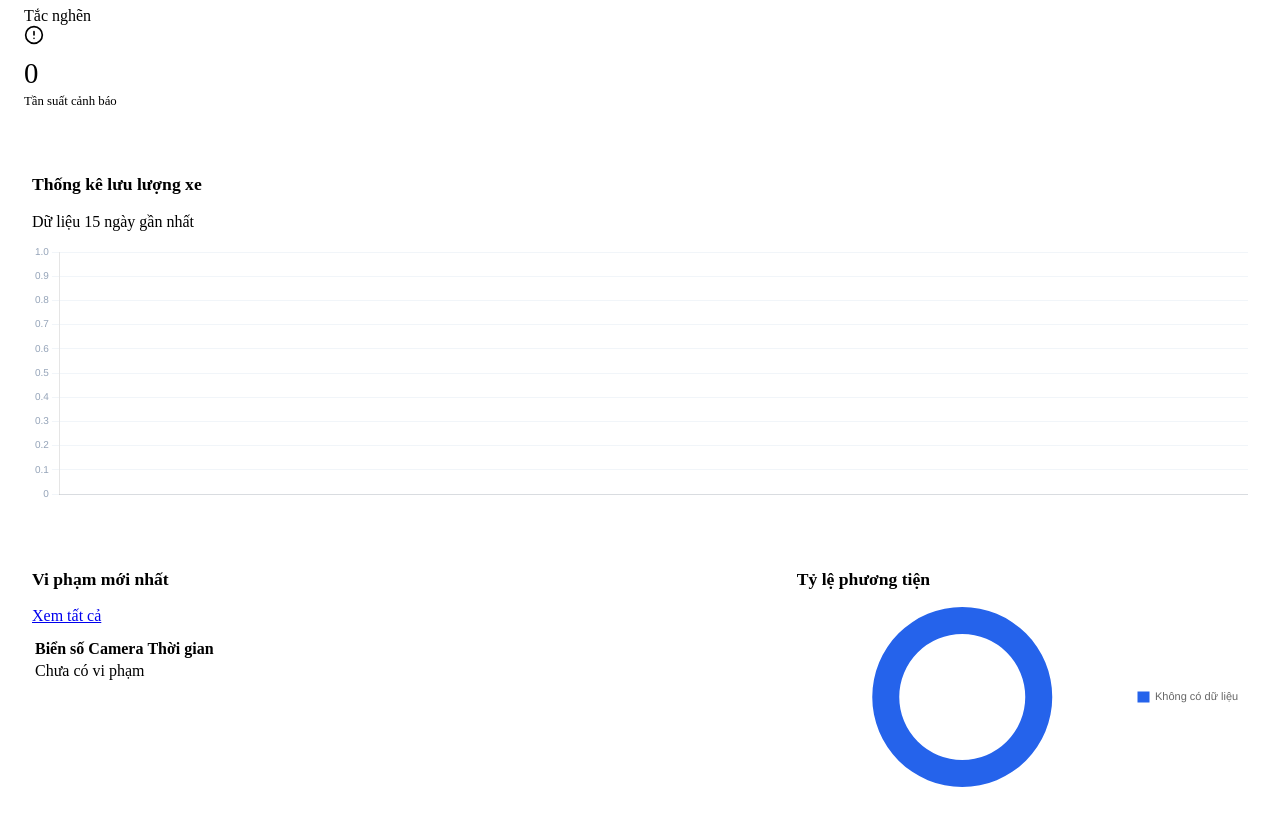
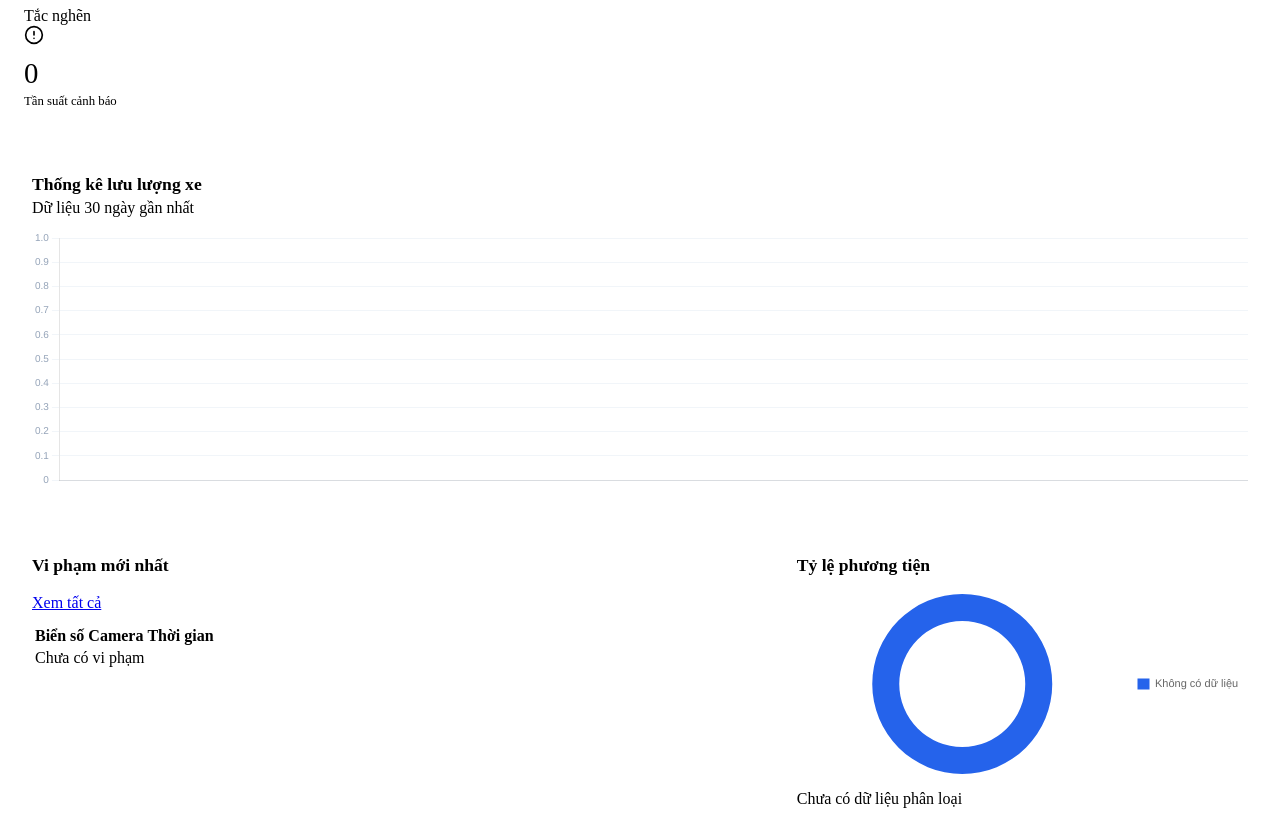
Before and after one commit to thainv299/UrbanM_AI, a FastAPI app: template frontend/templates/dashboard.html in a window 1280 px wide. Shown: the part 492-1324 px from the top of the page. Before the commit the page ends 1279 px from the top, so only its background shows below. Run offline with FastAPI, Linux system fonts and the light colour scheme; the template is opened without the code that fills it, so the values that code supplies are empty.

Commit message:
đồng bộ dữ liệu dashboard

```diff
--- a/frontend/templates/dashboard.html
+++ b/frontend/templates/dashboard.html
@@ -10,6 +10,14 @@
     .stat-card-top { margin-bottom: 8px !important; }
     .stat-bottom { font-size: 0.8rem !important; }
     .page-head { margin-bottom: 16px !important; }
+
+    /* Màu sắc cho các dấu chấm loại xe */
+    .type-dot { width: 8px; height: 8px; border-radius: 50%; display: inline-block; }
+    .dot-0 { background-color: #2563eb; }
+    .dot-1 { background-color: #06b6d4; }
+    .dot-2 { background-color: #10b981; }
+    .dot-3 { background-color: #f59e0b; }
+    .dot-4 { background-color: #f43f5e; }
 </style>
 <div style="display: flex; justify-content: space-between; align-items: center; margin-bottom: 16px;">
     <h2 class="page-title" style="margin-bottom: 0; font-size: 1.8rem;">Dashboard</h2>
@@ -43,11 +51,31 @@
 </div>
 
 <script>
-    document.getElementById('dashboard-period-filter').addEventListener('change', function() {
-        const period = this.value;
+    // Hàm dùng chung để cập nhật các bộ lọc trên Dashboard (giữ lại các tham số cũ)
+    function updateDashboardFilters(params) {
         const url = new URL(window.location.href);
-        url.searchParams.set('period', period);
+        for (const [key, value] of Object.entries(params)) {
+            url.searchParams.set(key, value);
+        }
         window.location.href = url.toString();
+    }
+
+    document.addEventListener("DOMContentLoaded", function() {
+        // Bộ lọc tổng quát (Hôm nay, 7 ngày, 30 ngày)
+        const periodFilter = document.getElementById('dashboard-period-filter');
+        if (periodFilter) {
+            periodFilter.addEventListener('change', function() {
+                updateDashboardFilters({ 'period': this.value });
+            });
+        }
+
+        // Bộ lọc riêng cho biểu đồ lưu lượng
+        const chartFilter = document.getElementById('chart-period-filter');
+        if (chartFilter) {
+            chartFilter.addEventListener('change', function() {
+                updateDashboardFilters({ 'chart_period': this.value });
+            });
+        }
     });
 </script>
 
@@ -128,8 +156,13 @@
 <!-- Chart Area -->
 <section class="panel" style="padding: 16px 24px; margin-bottom: 16px;">
     <div class="panel-header" style="margin-bottom: 12px;">
-        <h3 style="font-size: 1.1rem;">Thống kê lưu lượng xe</h3>
-        <div class="small muted">Dữ liệu 15 ngày gần nhất</div>
+        <h3 style="font-size: 1.1rem; margin-bottom: 4px;">Thống kê lưu lượng xe</h3>
+        <div class="small muted">
+            {% if stats.period == 'today' %}Dữ liệu hôm nay
+            {% elif stats.period == '7days' %}Dữ liệu 7 ngày qua
+            {% elif stats.period == '30days' %}Dữ liệu 30 ngày qua
+            {% else %}Dữ liệu 30 ngày gần nhất{% endif %}
+        </div>
     </div>
     <div style="position: relative; height: 260px; width: 100%;">
         <canvas id="vehicleChart"></canvas>
@@ -159,7 +192,18 @@
                         <tr>
                             <td><strong style="color: var(--brand-blue);">{{ v.license_plate or 'N/A' }}</strong></td>
                             <td>{{ v.camera_name or 'N/A' }}</td>
-                            <td class="muted">{{ v.time.split('T')[1][:5] if v.time and 'T' in v.time else (v.time[:5] if v.time else 'N/A') }}</td>
+                            <td class="muted">
+                                {% if v.time %}
+                                    {% set parts = v.time.split('T') %}
+                                    {% if parts|length > 1 %}
+                                        {{ parts[1][:5] }} {{ parts[0].split('-')[2] }}/{{ parts[0].split('-')[1] }}
+                                    {% else %}
+                                        {{ v.time[:16] }}
+                                    {% endif %}
+                                {% else %}
+                                    N/A
+                                {% endif %}
+                            </td>
                         </tr>
                         {% endfor %}
                     {% else %}
@@ -175,8 +219,27 @@
         <div class="panel-header" style="margin-bottom: 12px;">
             <h3 style="font-size: 1.1rem;">Tỷ lệ phương tiện</h3>
         </div>
-        <div style="position: relative; height: 180px; width: 100%; display: flex; justify-content: center;">
+        <div style="position: relative; height: 180px; width: 100%; display: flex; justify-content: center; margin-bottom: 16px;">
             <canvas id="typePieChart"></canvas>
+        </div>
+
+        <!-- Danh sách số lượng xe chi tiết -->
+        <div id="vehicle-type-list" style="display: grid; grid-template-columns: 1fr 1fr; gap: 8px;">
+            {% if stats and stats.vehicle_distribution %}
+                {% set type_map = {'car': 'Ô tô', 'truck': 'Xe tải', 'bus': 'Xe khách', 'motorcycle': 'Xe máy', 'bicycle': 'Xe đạp'} %}
+                {% set colors = ['#2563eb', '#06b6d4', '#10b981', '#f59e0b', '#f43f5e'] %}
+                {% for item in stats.vehicle_distribution %}
+                    <div style="display: flex; justify-content: space-between; align-items: center; padding: 4px 8px; background: rgba(0,0,0,0.02); border-radius: 4px;">
+                        <div style="display: flex; align-items: center; gap: 6px;">
+                            <span class="type-dot dot-{{ loop.index0 % 5 }}"></span>
+                            <span class="small muted">{{ type_map[item.type] or item.type }}</span>
+                        </div>
+                        <span class="small strong">{{ item.count }}</span>
+                    </div>
+                {% endfor %}
+            {% else %}
+                <div class="small muted center" style="grid-column: span 2;">Chưa có dữ liệu phân loại</div>
+            {% endif %}
         </div>
     </section>
 </div>
```
Also changed, not shown: backend/application/use_cases/dashboard_use_cases.py (+10 -4 lines).
